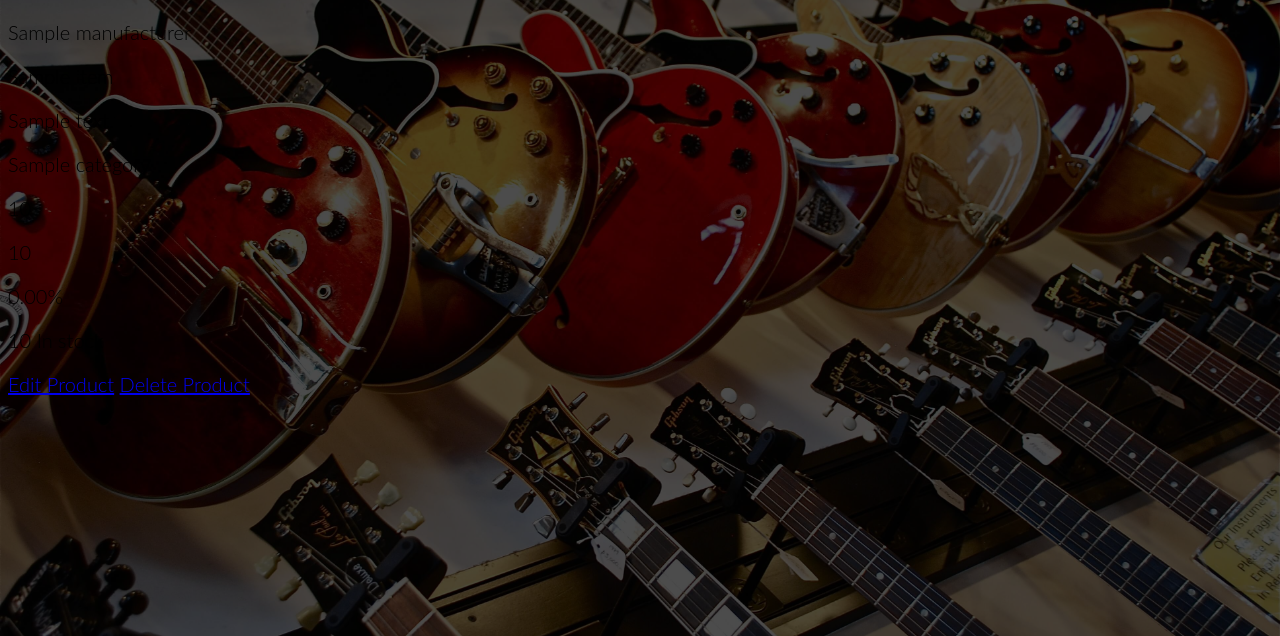
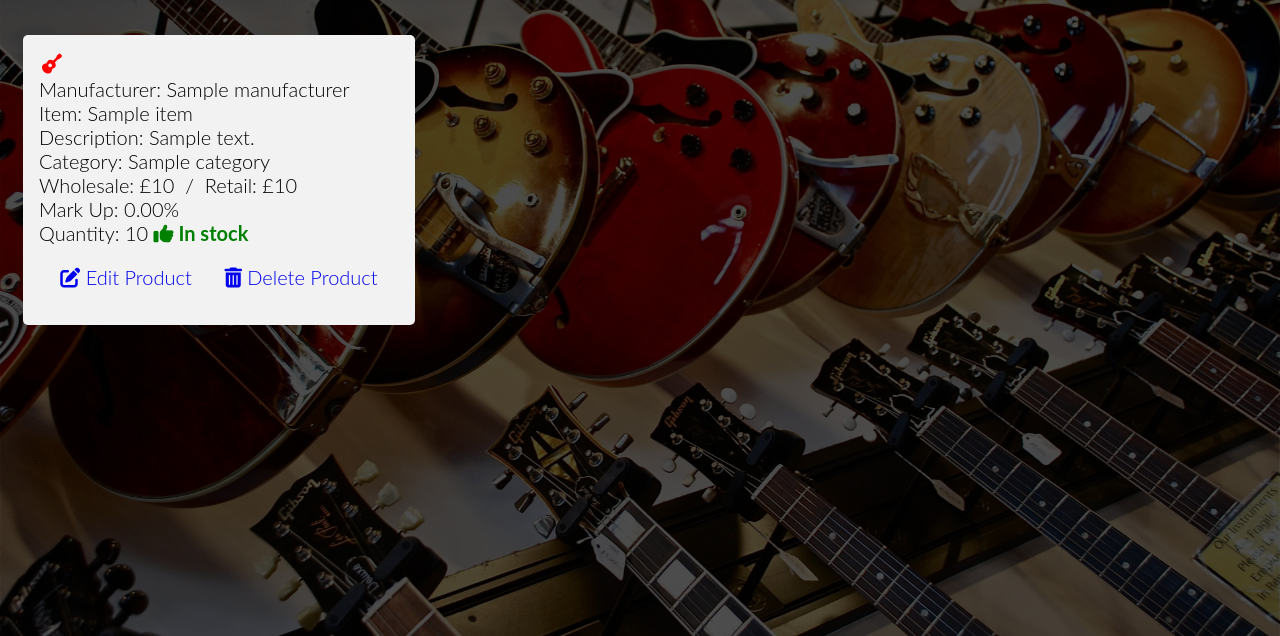
Before and after one commit to camsh69/Guitar_Store_Inventory_App_Python, a Flask app: page /products/1 in a window 1280 px wide. Shown: the part 108-744 px from the top of the page. Run offline with Flask 2, Linux system fonts and the light colour scheme; a database or web service that is not in the repository returns one stand-in record (values such as "Sample title"); some libraries are stand-ins or nearby versions.

Commit message:
styling added for show product

```diff
--- a/templates/products/show.html
+++ b/templates/products/show.html
@@ -1,19 +1,31 @@
 {% extends 'base.html' %}
 {% block content %}
 
-<section>
-    <div>
-        <p>{{ product.manufacturer.name }}</p>
-        <p>{{ product.item }} </p>
-        <p>{{ product.description }} </p>
-        <p>{{ product.category }} </p>
-        <p>{{ product.buying_cost }} </p>
-        <p>{{ product.selling_price }} </p>
-        <p>{{ product.calculate_mark_up() }}% </p>
-        <p>{{ product.stock_quantity }} {{ product.check_stock_status() }} </p>
-        <div>
-            <a href="/products/{{ product.id }}/edit">Edit Product</a>
-            <a href="/products/{{ product.id }}/delete">Delete Product</a>
+<section id="product-container">
+    <div class="column">
+        <div class="container">
+            <i class="fas fa-guitar icon-small"></i><br>
+            Manufacturer: {{ product.manufacturer.name }}<br>
+            Item: {{ product.item }} <br>
+            Description: {{ product.description }} <br>
+            Category: {{ product.category }} <br>
+            Wholesale: £{{ product.buying_cost }} &nbsp;/&nbsp;
+            Retail: £{{ product.selling_price }} <br>
+            Mark Up: {{ product.calculate_mark_up() }}% <br>
+            Quantity: {{ product.stock_quantity }}
+            {% if product.check_stock_status() == "In stock" %}
+            <span style="color: green;"><i class="fas fa-thumbs-up"></i><b> In stock</b></span>
+            {% elif product.check_stock_status() == "Low stock" %}
+            <span style="color: orange;"><i class="fas fa-exclamation-triangle"></i> <b>Low stock</b></span>
+            {% elif product.check_stock_status() == "Out of stock" %}
+            <span style="color: red;"><i class="fas fa-thumbs-down"></i><b> Out of stock</b></span>
+            {% endif %}
+            <p style="text-align: center;">
+                <a class="link" href="/products/{{ product.id }}/edit"><i class="fas fa-edit"></i> Edit
+                    Product</a>&nbsp; &nbsp; &nbsp;
+                <a class="link" href="/products/{{ product.id }}/delete"><i class="fas fa-trash-alt"></i> Delete
+                    Product</a>
+            </p>
         </div>
     </div>
 </section>
```
